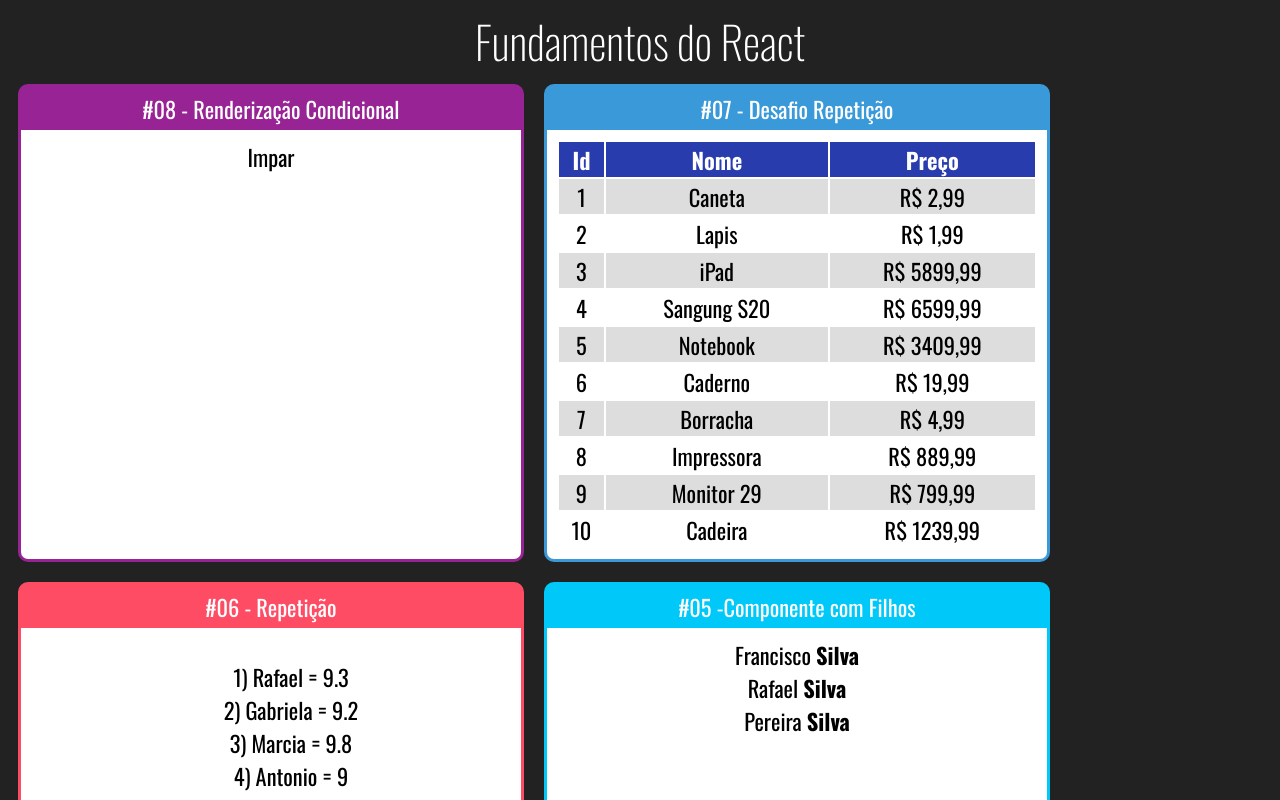
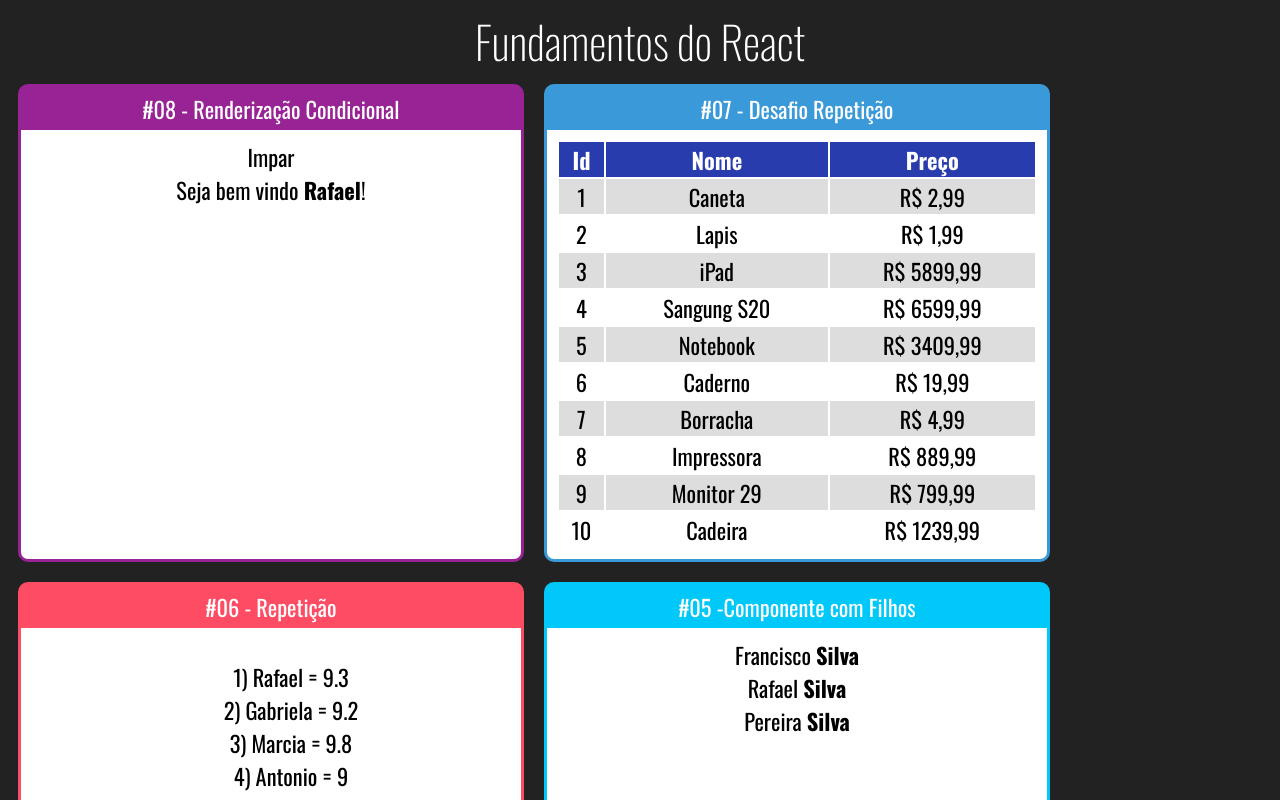
Before and after one commit to silvarafaell/Curso_React_Redux, a React (Create React App) app in the folder fundamentos-react/: page / in a window 1280 px wide. Shown: the top 800 px of the page. Built offline with nearby package versions, Linux system fonts and the light colour scheme.

Commit message:
Renderizacao Condicional #02

```diff
--- a/fundamentos-react/src/App.jsx
+++ b/fundamentos-react/src/App.jsx
@@ -1,6 +1,7 @@
 import './App.css'
 import React from 'react';
 
+import UsuarioInfo from './components/condicional/UsuarioInfo';
 import ParOuImpar from './components/condicional/ParOuImpar';
 import TabelaProdutos from './components/repeticao/TabelaProdutos';
 import ListaAlunos from './components/repeticao/ListaAlunos';
@@ -21,6 +22,7 @@
             <div className="Cards">
             <Card titulo="#08 - Renderização Condicional " color="#982395">
                    <ParOuImpar numero={21}></ParOuImpar>
+                   <UsuarioInfo usuario={{ nome: 'Rafael' }} />
                 </Card>
 
             <Card titulo="#07 - Desafio Repetição " color="#3A9AD9">
--- /dev/null
+++ b/fundamentos-react/src/components/condicional/If.js
@@ -0,0 +1,7 @@
+export default props => {
+    if(props.test) {
+        return props.children
+    } else{
+        return false
+    }
+}
--- a/fundamentos-react/src/components/condicional/ParOuImpar.jsx
+++ b/fundamentos-react/src/components/condicional/ParOuImpar.jsx
@@ -1,7 +1,7 @@
 import React from 'react';
 
 export default props => {
-    const isPar = props.numero % 2 === 0
+    const isPar = props.numero % 2 === 0;
     return (
         <div>
             { isPar ?
--- /dev/null
+++ b/fundamentos-react/src/components/condicional/UsuarioInfo.jsx
@@ -0,0 +1,13 @@
+import React from 'react'
+import If from './If'
+
+export default props => {
+    const usuario = props.usuario || {}
+    return (
+        <div>
+            <If test={usuario && usuario.nome}>
+                Seja bem vindo <strong>{ usuario.nome }</strong>!
+            </If>
+        </div>
+    )
+}
```
